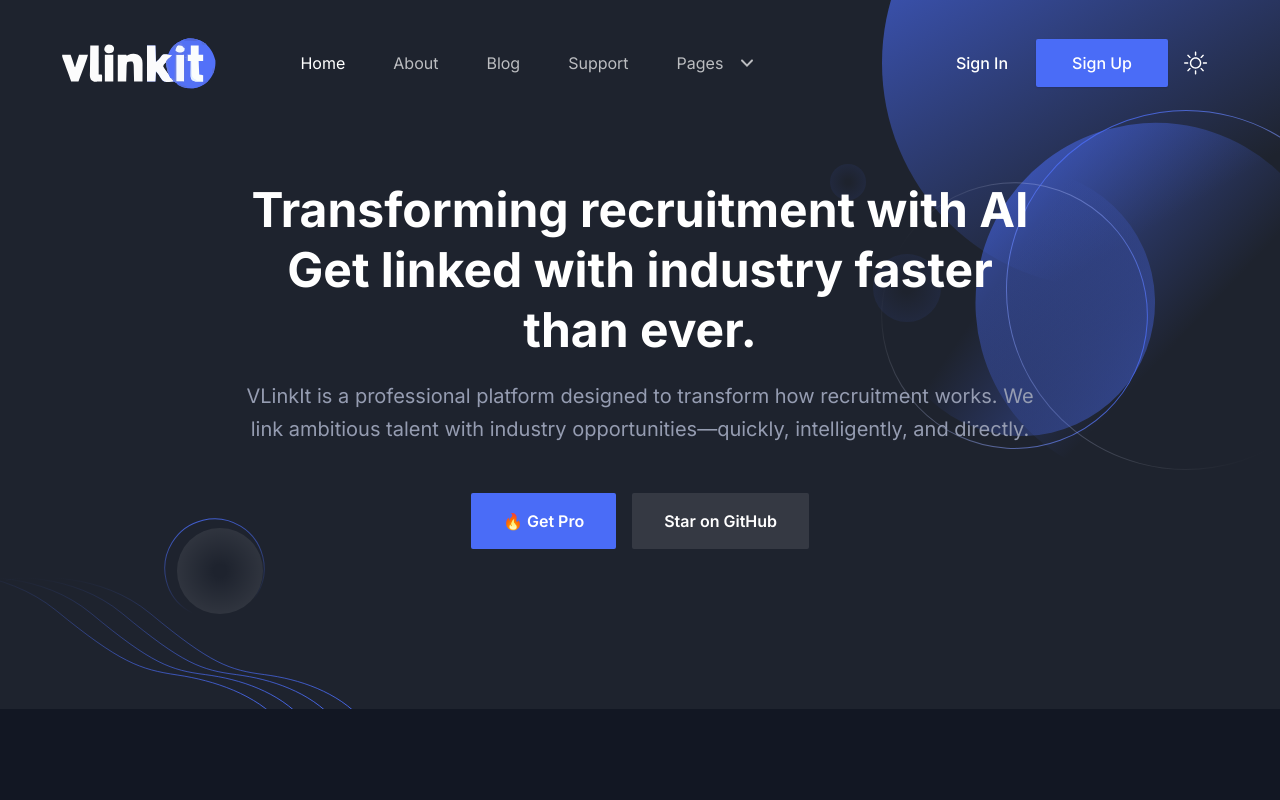
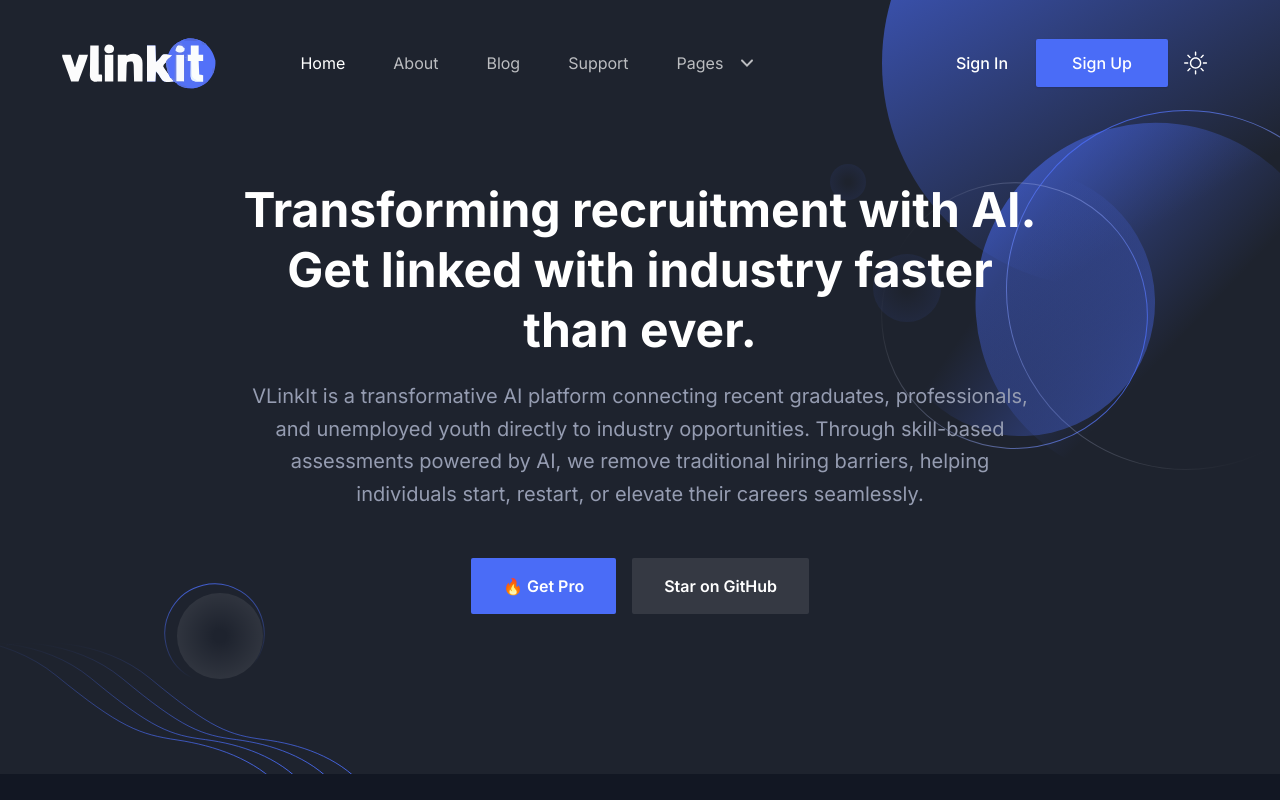
Before and after one commit to vakhar-startup/startup-demo, a Next.js app: page / in a window 1280 px wide. Shown: the top 800 px of the page. Built offline with nearby package versions, Linux system fonts and the light colour scheme.

Commit message:
Update index.tsx

```diff
--- a/src/components/Hero/index.tsx
+++ b/src/components/Hero/index.tsx
@@ -12,10 +12,10 @@
             <div className="w-full px-4">
               <div className="mx-auto max-w-[800px] text-center">
                 <h1 className="mb-5 text-3xl font-bold leading-tight text-black dark:text-white sm:text-4xl sm:leading-tight md:text-5xl md:leading-tight">
-                Transforming recruitment with AI Get linked with industry faster than ever.
+                Transforming recruitment with AI. Get linked with industry faster than ever.
                 </h1>
                 <p className="mb-12 text-base !leading-relaxed text-body-color dark:text-body-color-dark sm:text-lg md:text-xl">
-                VLinkIt is a professional platform designed to transform how recruitment works. We link ambitious talent with industry opportunities—quickly, intelligently, and directly.
+                VLinkIt is a transformative AI platform connecting recent graduates, professionals, and unemployed youth directly to industry opportunities. Through skill-based assessments powered by AI, we remove traditional hiring barriers, helping individuals start, restart, or elevate their careers seamlessly.
                 </p>
                 <div className="flex flex-col items-center justify-center space-y-4 sm:flex-row sm:space-x-4 sm:space-y-0">
                   <Link
```
